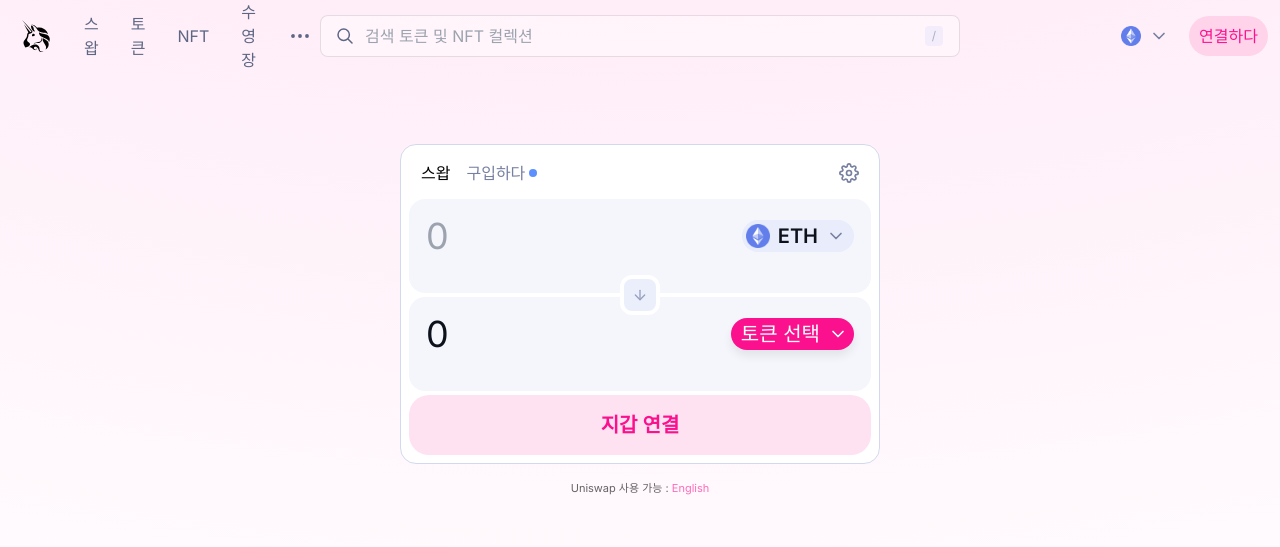
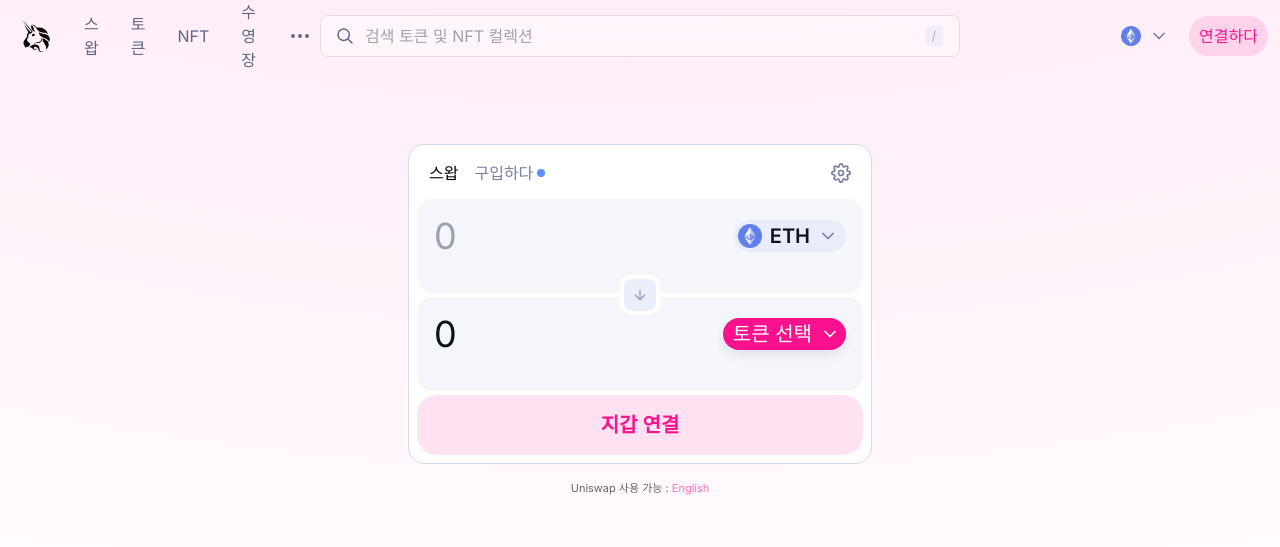
Before and after one commit to yujiseok/uniswap-clone, a React (Vite) app: page / in a window 1280 px wide. Shown: the top 547 px of the page. Built offline with nearby package versions, Linux system fonts and the light colour scheme.

Commit message:
feat: 패딩 추가

```diff
--- a/src/components/swap/Swap.tsx
+++ b/src/components/swap/Swap.tsx
@@ -38,7 +38,7 @@
 
   return (
     <>
-      <section className="mx-auto max-w-[480px]">
+      <section className="mx-auto max-w-[480px] px-2">
         <div className="rounded-2xl border border-uni-gray-11 bg-white px-2 pb-2 pt-3">
           <div className="relative mb-[10px] flex items-center justify-between pl-3">
             <div className="flex gap-4">
```
